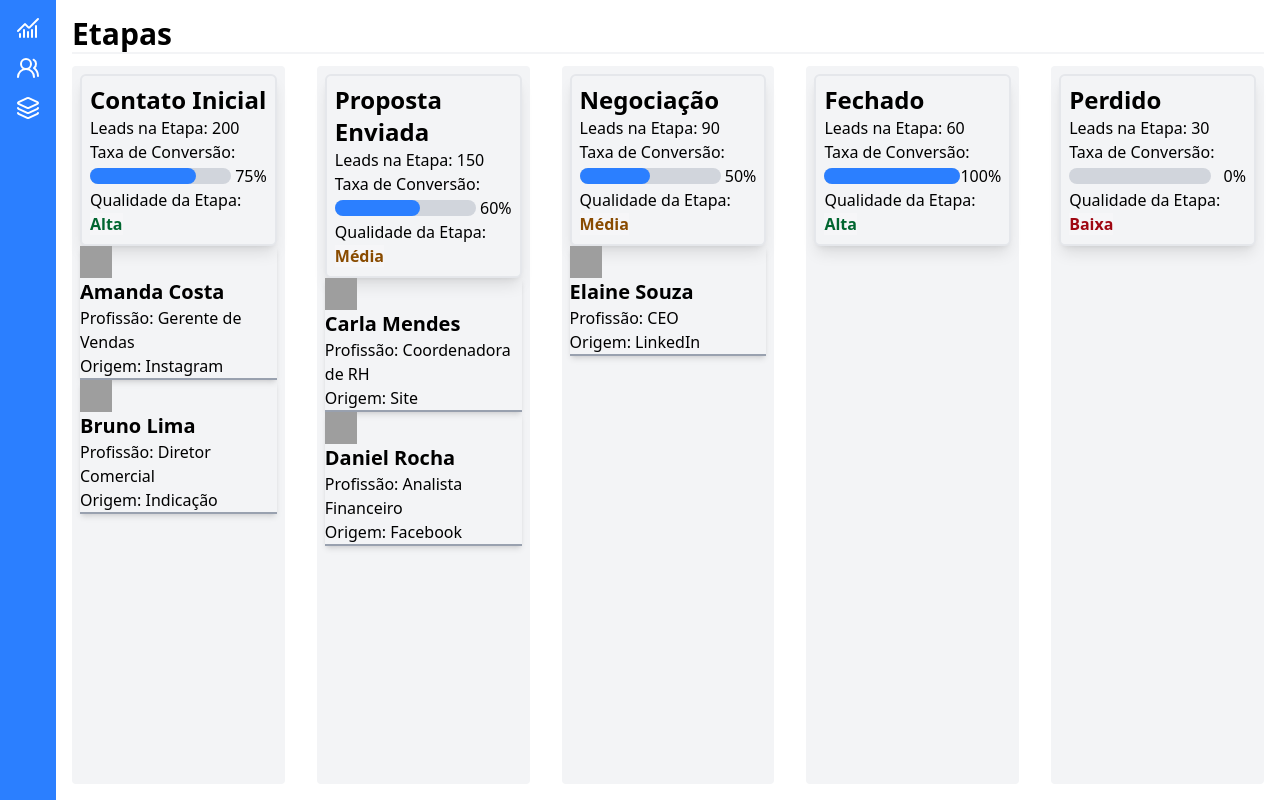
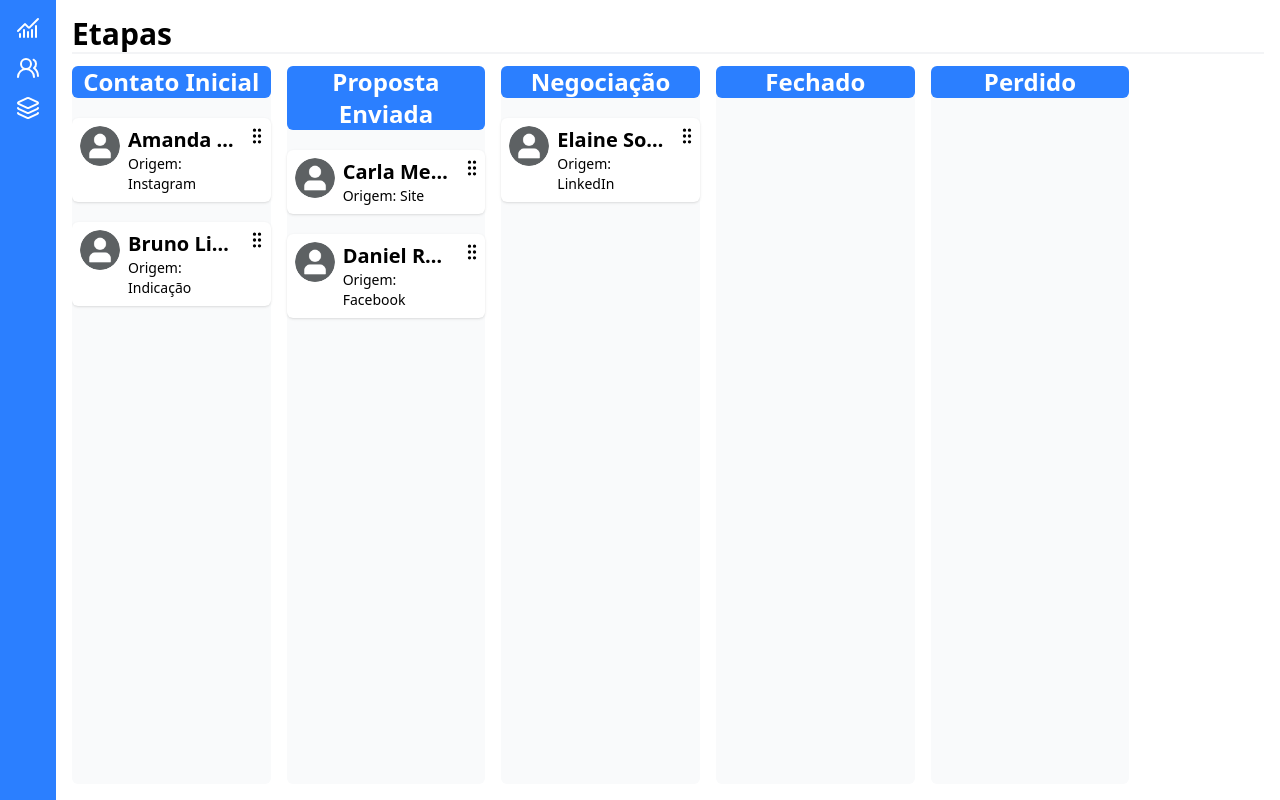
Before and after one commit to guilhermegodoydev/crm, a React (Vite) app in the folder client/: page /etapas in a window 1280 px wide. Built offline with nearby package versions, Linux system fonts and the light colour scheme; grey boxes are pictures that could not be loaded.

Commit message:
Adicionando card para visualizar os dados

```diff
--- a/client/src/components/CardEtapa.jsx
+++ /dev/null
@@ -1,25 +0,0 @@
-export default function CardEtapa({id, titulo, leads, taxaConversao, qualidade}) {
-    const idEtapa = `progresso-etapa-${id}`;
-
-    return (
-        <div className="border-2 border-gray-200 shadow-lg rounded-md p-2 bg-gray-100">
-            <h2>{titulo}</h2>
-            <div>
-                <p>Leads na Etapa: {leads}</p>
-                <div>
-                    <label className="block" htmlFor={idEtapa}>Taxa de Conversão:</label>
-                    <div className="flex items-center justify-between">
-                        <progress
-                            id={idEtapa}
-                            value={parseInt(taxaConversao.replace("%",""))}
-                            max="100"
-                            className="w-8/10"
-                        />
-                        <span>{taxaConversao}</span>
-                    </div>
-                </div>
-                <p>Qualidade da Etapa: <span className={`font-semibold  bg-white/20 ${qualidade.toLowerCase() === "alta" ? "text-green-800" : (qualidade.toLowerCase() === "média" ? "text-yellow-800" : "text-red-800")}`}>{qualidade}</span></p>
-            </div>
-        </div>
-    );
-}
--- a/client/src/components/ColunaEtapa.jsx
+++ b/client/src/components/ColunaEtapa.jsx
@@ -7,7 +7,7 @@ export default function ColunaEtapa({ id, children }) {
     <div
         ref={setNodeRef}
         id={String(id)}
-        className="bg-gray-100 p-2 rounded min-h-[300px]"
+        className="bg-gray-50 rounded-md min-w-1/6 max-w-1/6"
     >
         {children}
     </div>
--- a/client/src/components/LeadArastavel.jsx
+++ b/client/src/components/LeadArastavel.jsx
@@ -1,6 +1,7 @@
 import { useDraggable } from "@dnd-kit/core";
+import { GripVertical } from "lucide-react";
 
-export default function LeadArastavel({ lead, etapaId }) {
+export default function LeadArastavel({ lead, etapaId, onClick }) {
     const {attributes, listeners, setNodeRef, transform, transition} = useDraggable({
         id: lead.id,
         data: {
@@ -13,16 +14,25 @@ export default function LeadArastavel({ lead, etapaId }) {
 
     return (
         <li
-            ref={setNodeRef}
-            {...listeners}
-            {...attributes}
+            onClick={onClick}
             style={style}
-            className="border-b-2 border-gray-400 shadow-md cursor-grab active:cursor-grabbing transition-transform"
+            className="flex mb-5 p-2 gap-2 bg-white rounded-md border-gray-400 shadow relative"
         >
-            <img src="../assets/perfil.png" alt=""  style={{height: 32, width: 32}}/>
-            <h3>{lead.nome}</h3>
-            <p>Profissão: {lead.profissao}</p>
-            <p>Origem: {lead.origem}</p>
+            <img src="src/assets/perfil.png" alt={`Foto do ${lead.nome.split(" ")[0]}`} className="h-10 w-10 rounded-full"/>
+            <div className="w-full max-w-[61%]">
+                <h3 className="max-w-[100%] truncate" title={lead.nome}>{lead.nome}</h3>
+                <p className="text-sm">Origem: {lead.origem}</p>
+            </div>
+            <div>
+                <button
+                    ref={setNodeRef}
+                    {...listeners}
+                    {...attributes}
+                    className="cursor-grab active:cursor-grabbing"
+                >
+                    <GripVertical className="size-5"/>
+                </button>
+            </div>
         </li>
     );
 }
--- a/client/src/index.css
+++ b/client/src/index.css
@@ -32,6 +32,10 @@
     progress::-webkit-progress-value {
         @apply bg-blue-500 rounded-xl;
     }
+
+    button {
+        @apply cursor-pointer;
+    }
 }
 
 @layer components {
--- a/client/src/screens/Etapas.jsx
+++ b/client/src/screens/Etapas.jsx
@@ -1,6 +1,7 @@
 import { useState } from "react";
-import CardEtapa from "../components/CardEtapa";
+import { X } from "lucide-react";
 import ColunaEtapa from "../components/ColunaEtapa";
+import LeadArastavel from "../components/LeadArastavel";
 import {
   DndContext,
   useSensor,
@@ -8,7 +9,6 @@ import {
   PointerSensor,
   closestCorners
 } from "@dnd-kit/core";
-import LeadArastavel from "../components/LeadArastavel";
 
 const etapas = [
   {
@@ -51,42 +51,58 @@ const etapas = [
 const leads = [
   {
     id: 1,
-    nome: "Amanda Costa",
+    nome: "Amanda Costa Pereira da Silva",
     profissao: "Gerente de Vendas",
+    telefone: "1398765-4321",
     origem: "Instagram",
-    etapa: 1
+    etapa: 1,
+    ultContato: "2025-10-10",
+    empresa: "Não aplicavel"
   },
   {
     id: 2,
     nome: "Bruno Lima",
     profissao: "Diretor Comercial",
+    telefone: "1392345-6789",
     origem: "Indicação",
-    etapa: 5
+    etapa: 5,
+    ultContato: "2025-10-05",
+    empresa: "Não aplicavel"
   },
   {
     id: 3,
     nome: "Carla Mendes",
     profissao: "Coordenadora de RH",
+    telefone: "1399988-7766",
     origem: "Site",
-    etapa: 2
+    etapa: 2,
+    ultContato: "2025-09-28",
+    empresa: "Não aplicavel"
   },
   {
     id: 4,
     nome: "Daniel Rocha",
     profissao: "Analista Financeiro",
+    telefone: "1391122-3344",
     origem: "Facebook",
-    etapa: 3
+    etapa: 3,
+    ultContato: "2025-09-15",
+    empresa: "Não aplicavel"
   },
   {
     id: 5,
     nome: "Elaine Souza",
     profissao: "CEO",
+    telefone: "1395566-7788",
     origem: "LinkedIn",
-    etapa: 4
+    etapa: 4,
+    ultContato: "2025-09-01",
+    empresa: "Não aplicavel"
   }
 ];
 
 export default function Etapas() {
+  const [lead, setLead] = useState(null);
   const sensors = useSensors(useSensor(PointerSensor));
   const [leadsEtapas, setLeadsEtapas] = useState({
     1 : [1,2],
@@ -119,19 +135,17 @@ export default function Etapas() {
     });
   };
 
+  const estilosInfos = "text-gray-700 w-1/2";
+  const estilosInfosValores = "text-gray-700 font-medium max-w-1/2";
+  const estiloBotao = "bg-blue-400 w-full rounded-md text-white mt-3";
+
   return (
+    <>
       <DndContext sensors={sensors} collisionDetection={closestCorners} onDragEnd={handleDragEnd}>
-        <section className="grid grid-cols-5 gap-8">
+        <section className="flex overflow-x-auto space-x-4">
           {etapas.map(etapa => (
             <ColunaEtapa key={etapa.id} id={etapa.id}>
-              <CardEtapa
-                id={etapa.id}
-                titulo={etapa.nome}
-                leads={etapa.leads}
-                taxaConversao={etapa.taxaConversao}
-                qualidade={etapa.qualidade}
-              />
-
+              <h2 className="text-center text-white bg-blue-500 rounded-md mb-5">{etapa.nome}</h2>
               <ul>
                 {leadsEtapas[etapa.id]?.map((leadId => {
                   const lead = leads.find((l) => l.id === leadId);
@@ -140,6 +154,7 @@ export default function Etapas() {
                       key={lead.id}
                       lead={lead}
                       etapaId={etapa.id}
+                      onClick={() => setLead(lead)}
                     />
                   );
                 }))}
@@ -148,5 +163,48 @@ export default function Etapas() {
           ))}
         </section>
       </DndContext>
+      {lead &&
+        <div className="absolute right-10 bottom-0 bg-white w-2/8 p-4 shadow-md rounded-t-xl">
+          <div className="flex justify-between">
+            <h3>Informações do Lead</h3>
+            <button onClick={() => setLead(null)}>
+              <X/>
+            </button>
+          </div>
+          <hr className="border-gray-300"/>
+          <ul>
+            <li className="flex mb-1">
+              <p className={estilosInfos}>Email</p>
+              <span className={estilosInfosValores}>{lead.nome}</span>
+            </li>
+
+            <li className="flex mb-1">
+              <p className={estilosInfos}>Telefone</p>
+              <span className={estilosInfosValores}>{lead.telefone}</span>
+            </li>
+
+            <li className="flex mb-1">
+              <p className={estilosInfos}>Origem</p>
+              <span className={estilosInfosValores}>{lead.origem}</span>
+            </li>
+
+            <li className="flex mb-1">
+              <p className={estilosInfos}>Último Contato</p>
+              <span className={estilosInfosValores}>{lead.ultContato}</span>
+            </li>
+
+            <li className="flex mb-1">
+              <p className={estilosInfos}>Empresa</p>
+              <span className={estilosInfosValores}>{lead.empresa}</span>
+            </li>
+          </ul>
+
+          <div>
+            <button className={estiloBotao}>Editar</button>
+            <button className={estiloBotao}>Deletar</button>
+          </div>
+        </div>
+      }
+    </>
   );
 }
```
Also changed, not shown: 2 other files (tests, documents, lock files or other folders).
